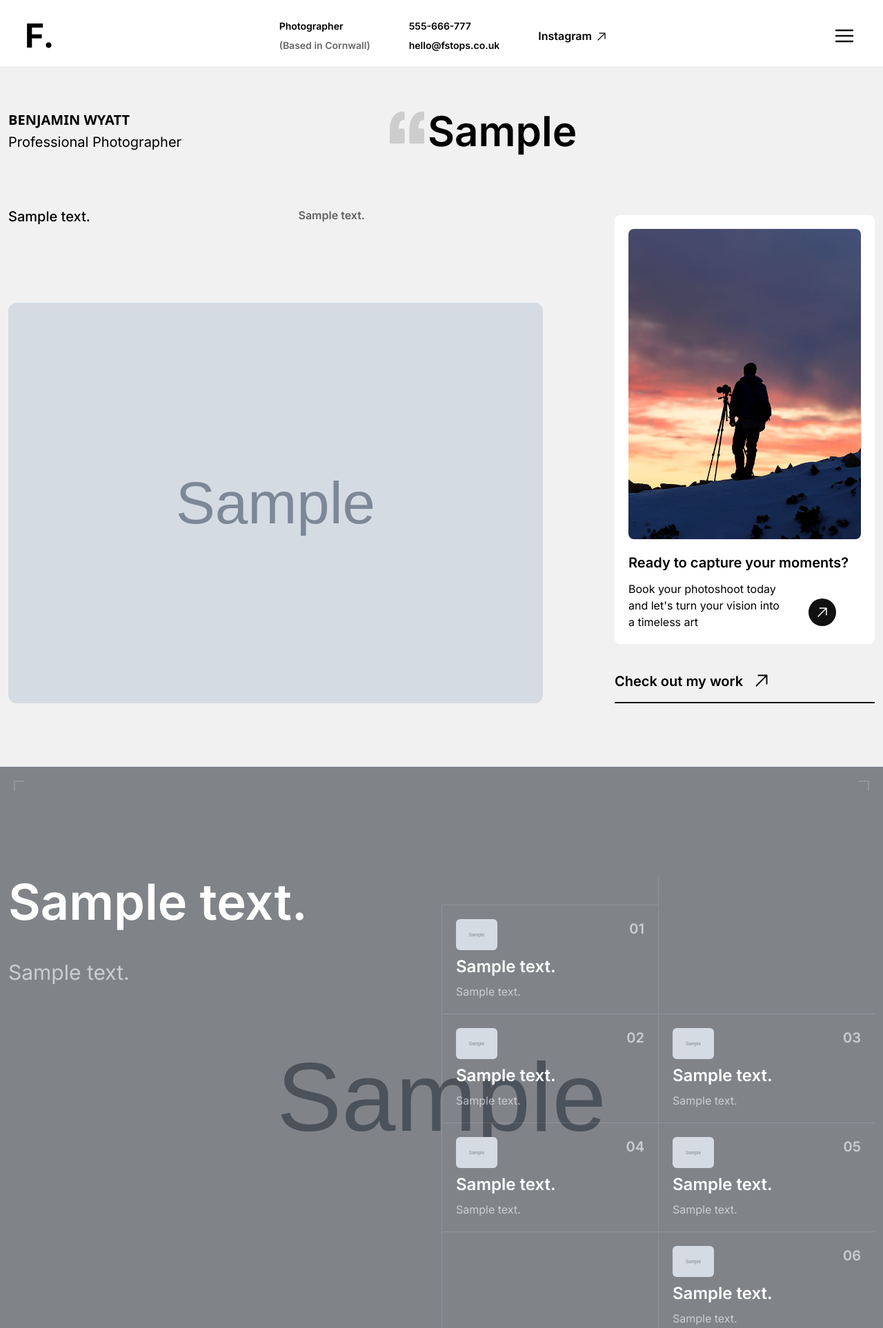
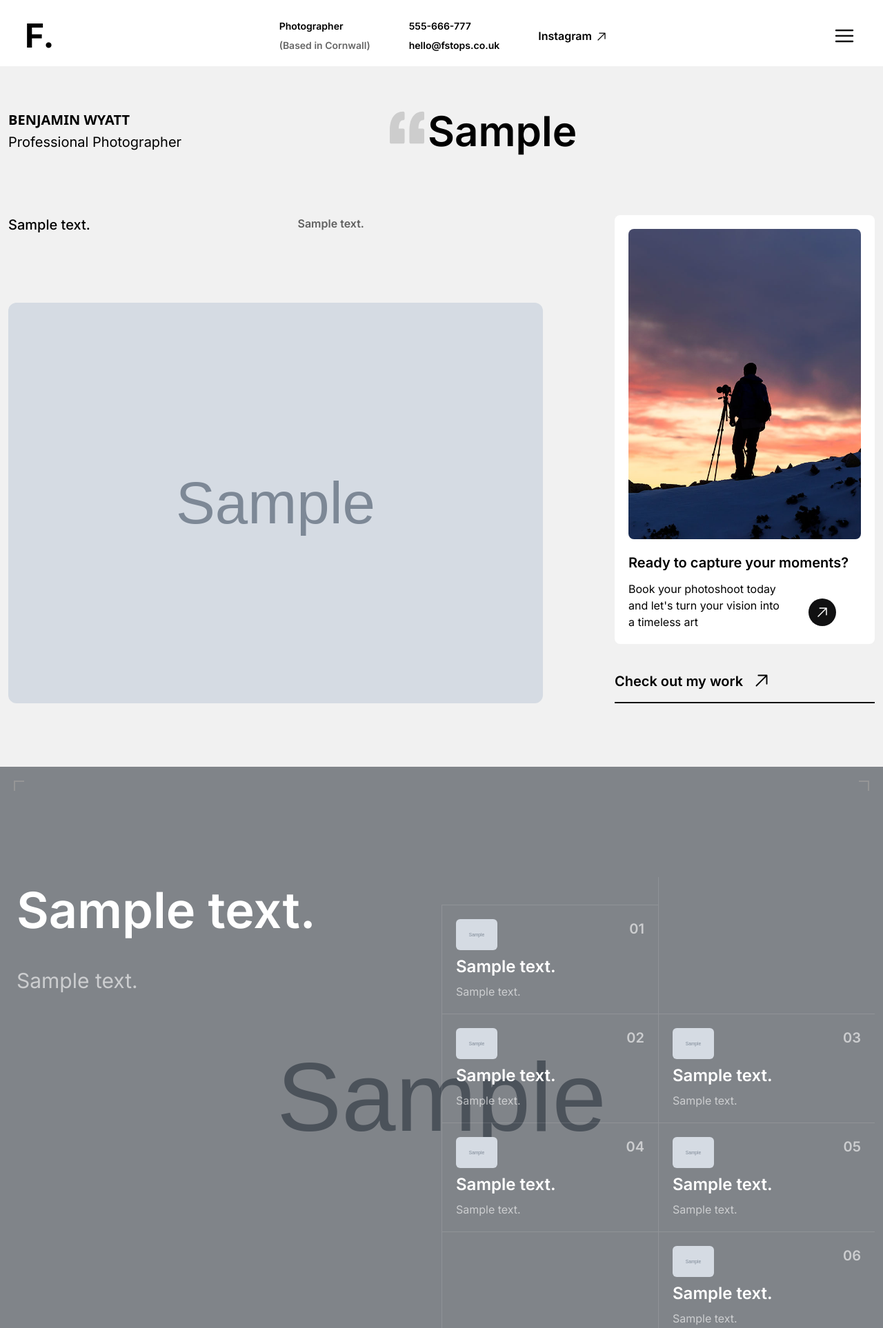
Before and after one commit to JaimieHemmings/fstops-2.0, a Django app: a page that uses services/templates/services/service-page.html in a window 1280 px wide. Shown: the top 1926 px of the page at 69% size. Run offline with Django 4.2, Linux system fonts and the light colour scheme; tables that the repository leaves empty hold one stand-in row (values such as "Sample post"); grey boxes marked "Sample" are stand-in pictures; some libraries are stand-ins or nearby versions; some web fonts are replaced.

Commit message:
Update service-page.html

```diff
--- a/services/templates/services/service-page.html
+++ b/services/templates/services/service-page.html
@@ -29,9 +29,9 @@
 </section>
 <section class="block md:flex flex-row container mx-auto md:gap-20 py-[5rem]">
   <div class="block md:flex gap-4 flex-col justify-between md:w-2/3">
-    <div class="block lg:flex flex-row justify-between gap-4 md:gap-16 pb-5">
+    <div class="block lg:flex flex-row justify-between gap-4 md:gap-16 pb-5 p-3">
       <p data-aos-delay="50"
-      data-aos-duration="1000" data-aos="fade-in" class="opacity-[0.6] px-3 font-medium inter text-xl basis-1/2">{{ service.description }}</p>
+      data-aos-duration="1000" data-aos="fade-in" class="opacity-[0.6] font-medium inter text-xl basis-1/2">{{ service.description }}</p>
       <div class=" basis-1/2 max-lg:py-[5rem] align-baseline max-md:pt-5 flex flex-row justify-between">
         <p class="inter opacity-[0.6] text-base font-semibold">
           {{ service.secondary_text }}
@@ -98,7 +98,7 @@
   <div class="min-h-screen container mx-auto flex max-md:flex-col md:flex-row justify-between items-stretch py-[5rem] md:py-[10rem] relative z-10 p-3">
     <div class="flex flex-col justify-between basis-1/2">
       <div data-aos="fade-in" data-aos-delay="50"
-      data-aos-duration="1000">
+      data-aos-duration="1000" class="p-3">
         <h2 class="inter text-white text-4xl md:text-5xl lg:text-7xl font-semibold">{{ service.details_title }}</h2>
         <p class="inter text-white py-3 md:py-[3rem] text-2xl md:text-3xl lg:max-w-[50%] opacity-[0.6]">{{ service.details_description }}</p>
       </div>
@@ -119,7 +119,7 @@
         </a>
       </div>
     </div>
-    <div class="basis-1/2 flex max-md:flex-col md:flex-row flex-wrap">
+    <div class="basis-1/2 flex md:flex-row flex-wrap">
 
       <div class="basis-1/2 flex flex-col bb-white p-5 max-md:hidden">
       </div>
```
